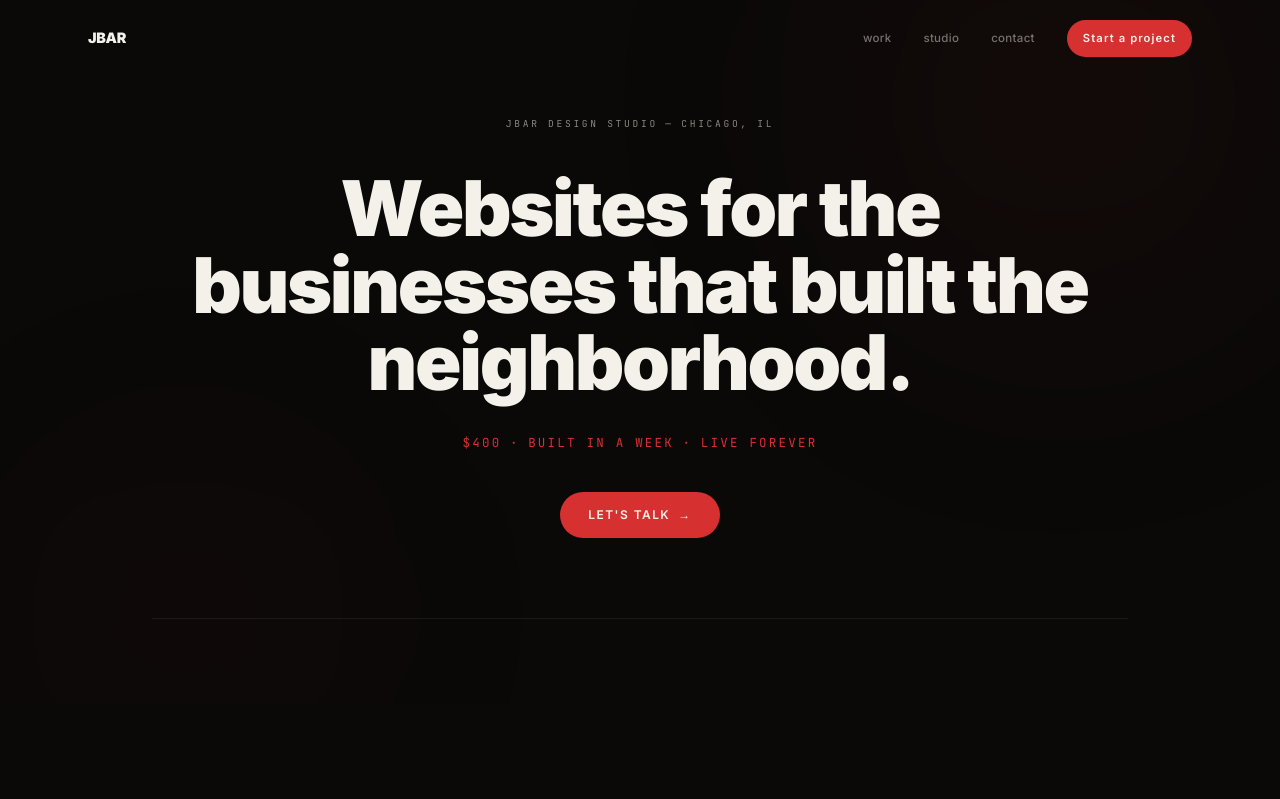
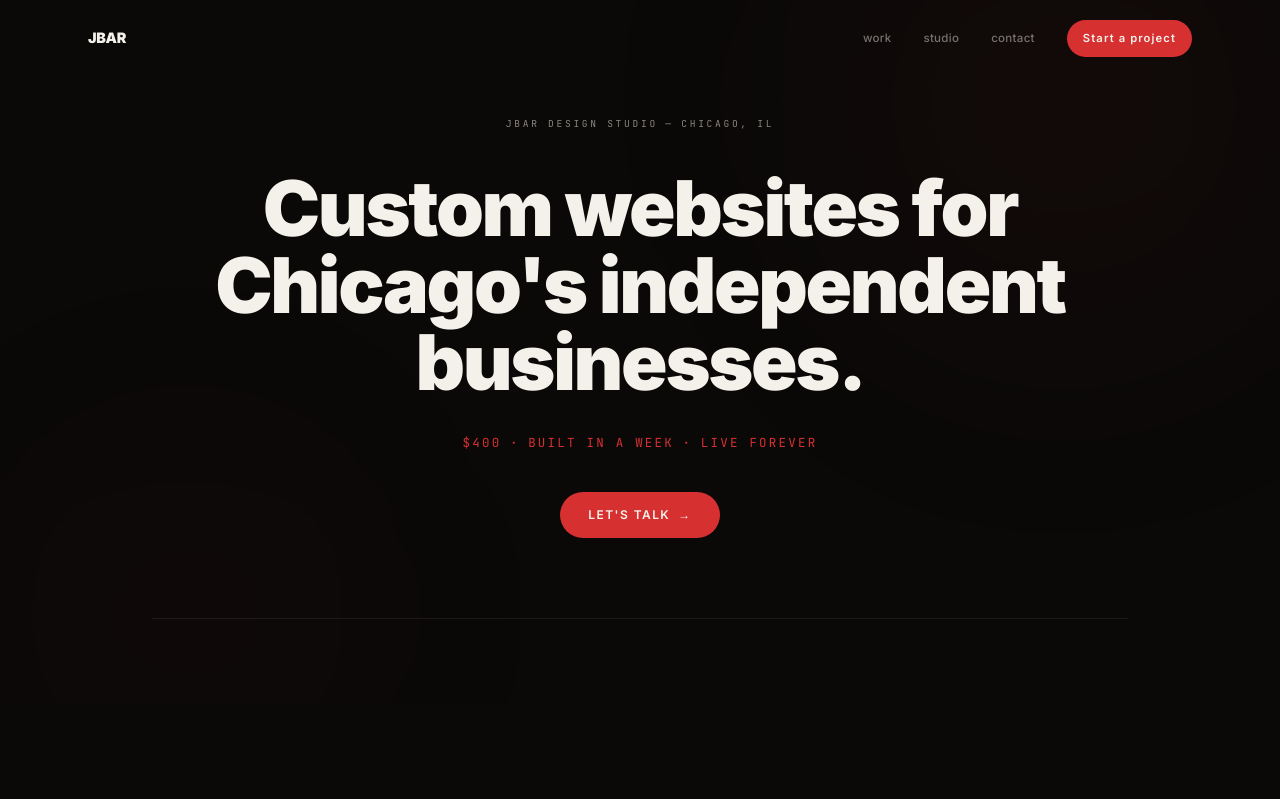
Before and after one commit to BIGDADDY183636/jbar-studio-site, a Next.js app: page / in a window 1280 px wide. Shown: the top 799 px of the page. Built offline with nearby package versions, Linux system fonts and the light colour scheme.

Commit message:
Update hero headline copy

```diff
--- a/components/Hero.tsx
+++ b/components/Hero.tsx
@@ -69,7 +69,7 @@ export default function Hero() {
             ...reveal(360, 950),
           }}
         >
-          Websites for the businesses that built the neighborhood.
+          Custom websites for Chicago&apos;s independent businesses.
         </h1>
 
         {/* Red pricing line */}
```
